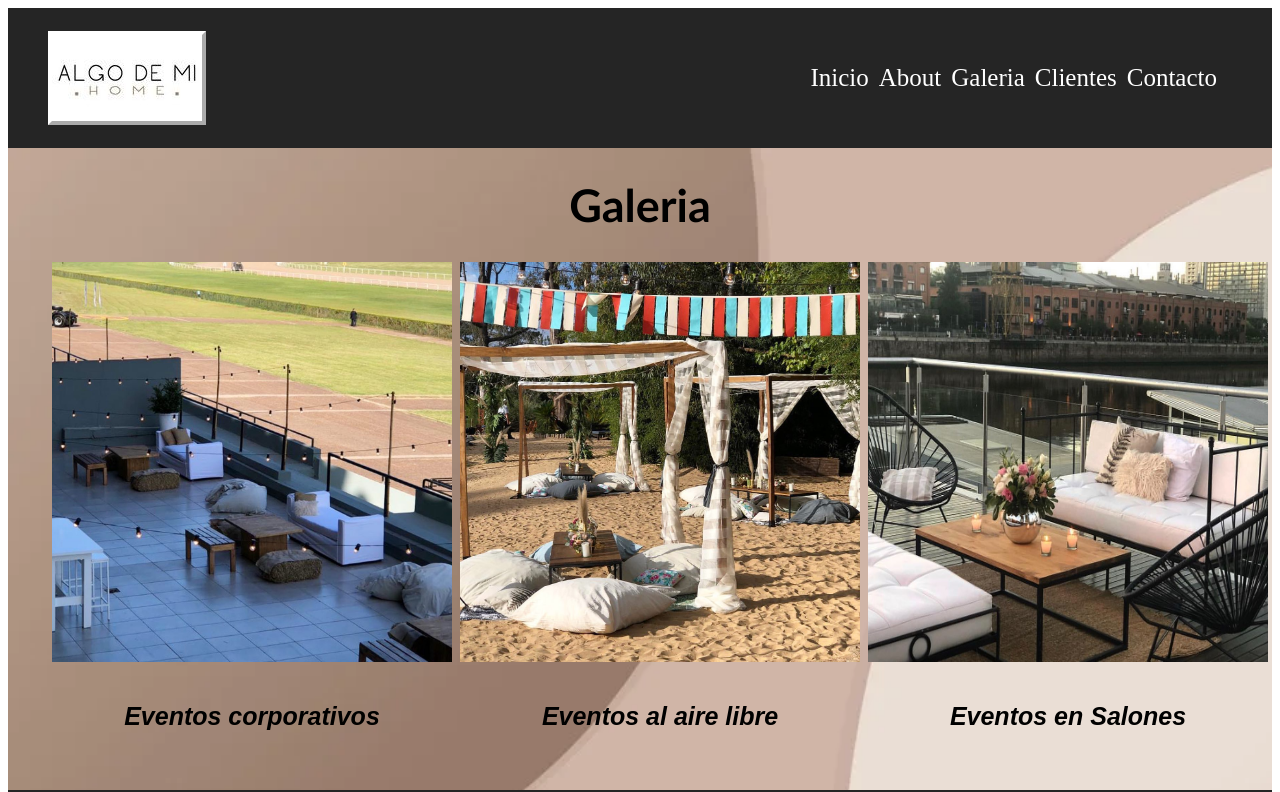
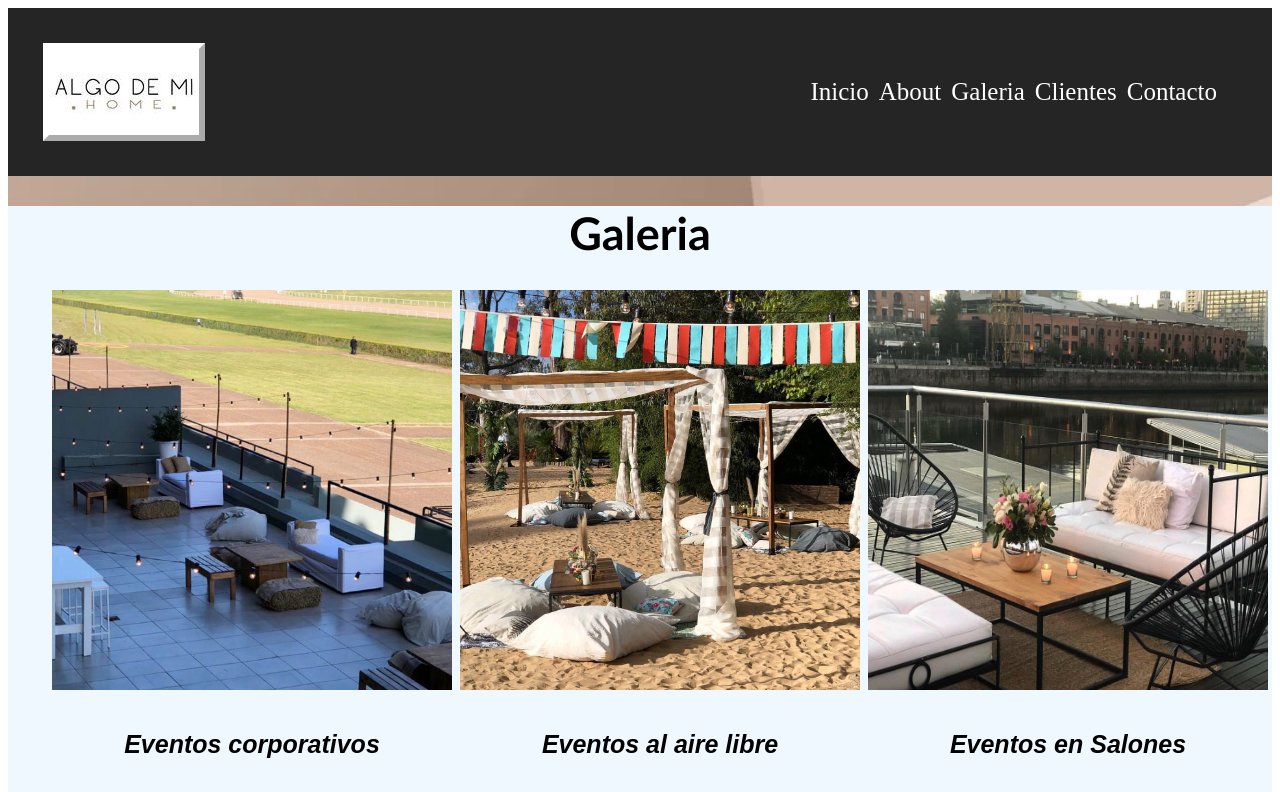
Before and after one commit to Aquizu/Proyectofinal-desarrolloweb, a website: page Pages/galeria.html in a window 1280 px wide. Shown: the top 792 px of the page. Drawn offline with Linux system fonts and the light colour scheme.

Commit message:
Cambios en styles

```diff
--- a/Style/styles.css
+++ b/Style/styles.css
@@ -18,8 +18,8 @@
 .logo{
             display: flex;
             align-items: center;
-            margin-left: 20px;
-            border: 4px outset #fff;
+            margin:15px;
+            border: 6px outset #fff;
 }
 .menu{
             list-style: none;
@@ -108,7 +108,7 @@
             margin-bottom: 30px;
 }
 .section3{
-
+            background-color: aliceblue;
 }
 .titulos{
             font-size: 45px;
```
